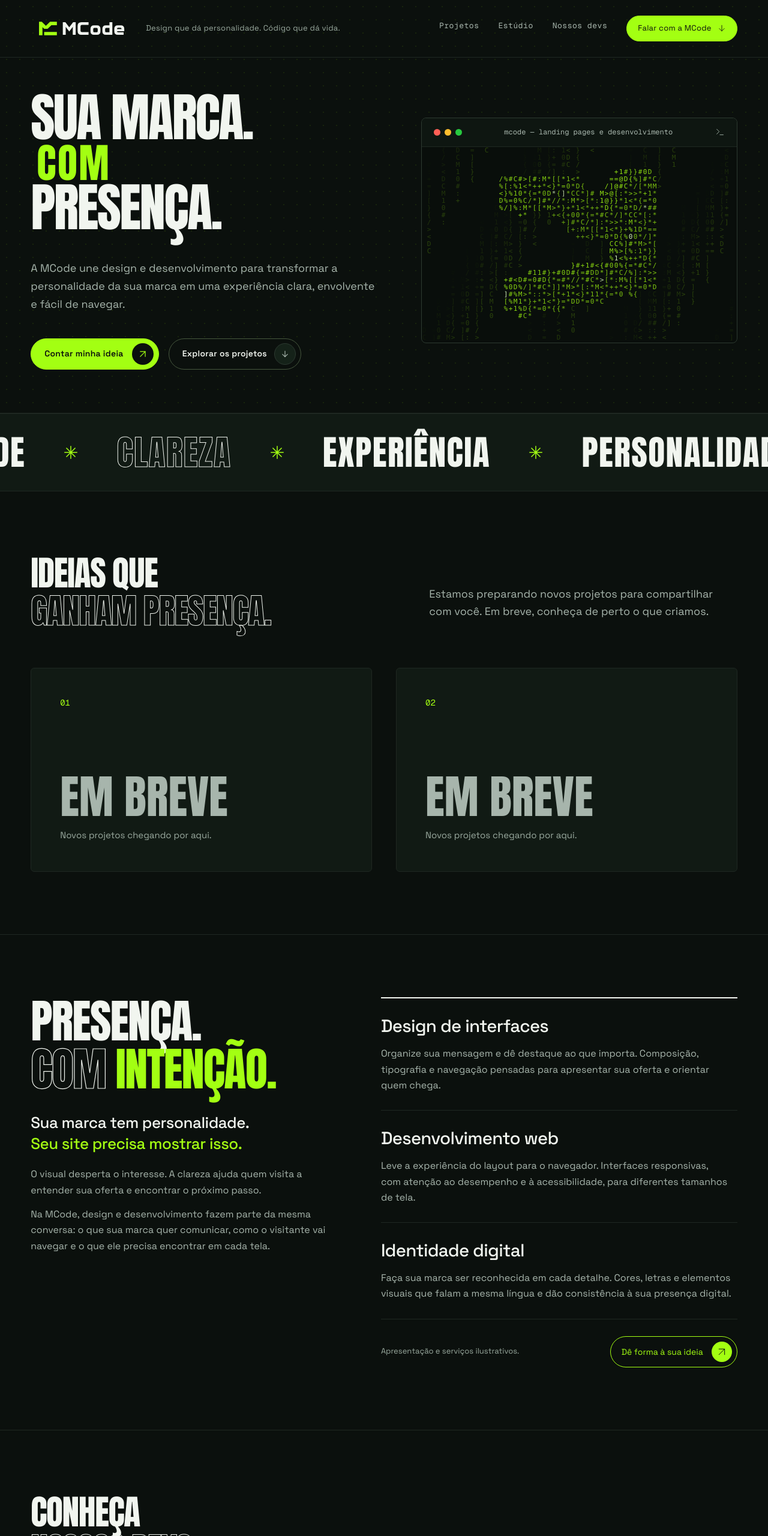
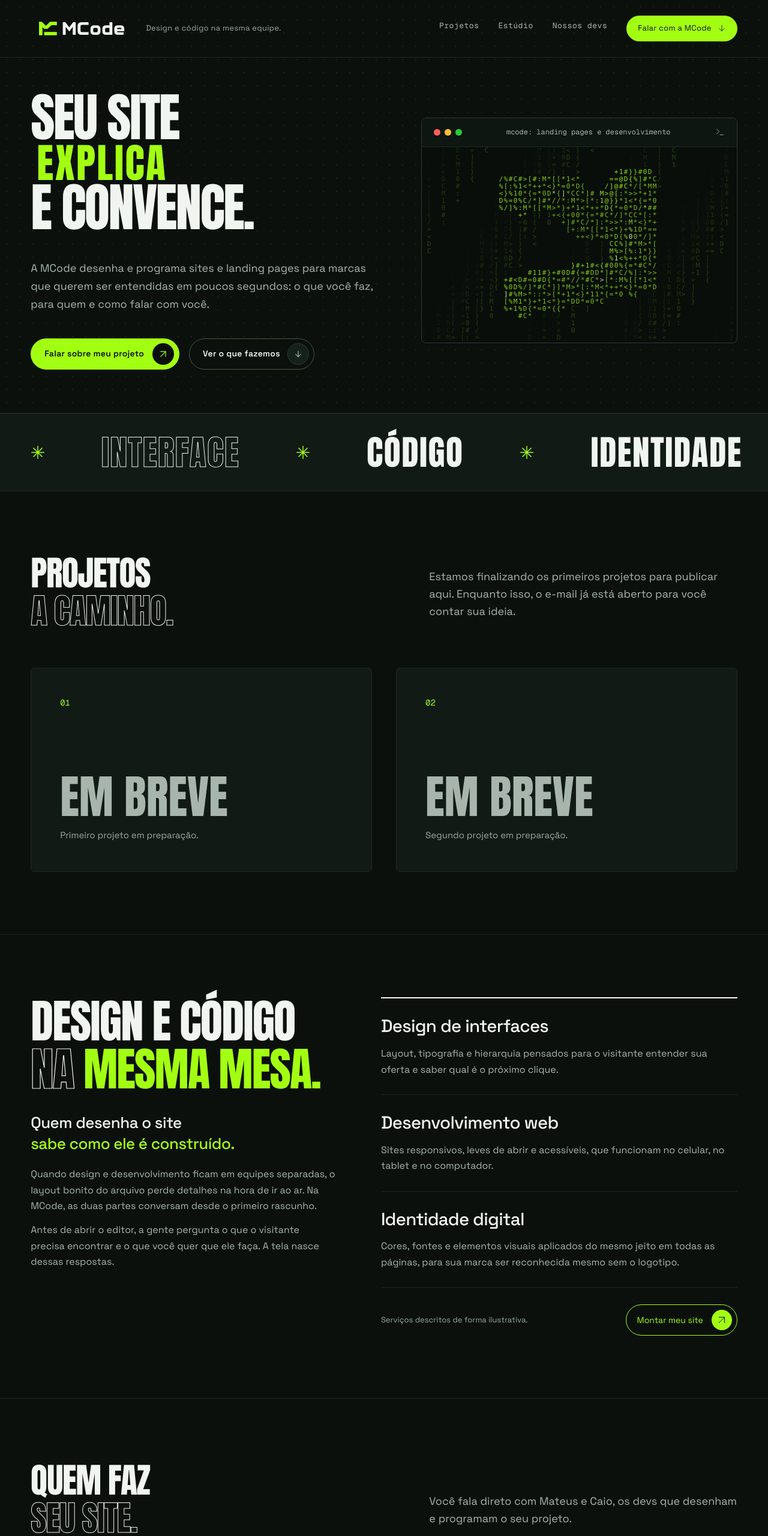
Before and after one commit to caioribi7/mcode-portfolio, a website with bundled scripts: page index.html in a window 1280 px wide. Shown: the top 2560 px of the page at 60% size. Built offline with nearby package versions, Linux system fonts and the light colour scheme.

Commit message:
feat: atualiza textos do site pela copy-mcode

```diff
--- a/index.html
+++ b/index.html
@@ -4,20 +4,20 @@
   <meta charset="utf-8">
   <meta name="viewport" content="width=device-width, initial-scale=1">
   <meta name="theme-color" content="#0B100D">
-  <meta name="description" content="Sua marca tem algo a dizer. A MCode une design e desenvolvimento para dar forma à sua presença digital. Explore os conceitos e fale com a MCode.">
-  <title>MCode — Design e código para sua marca marcar presença.</title>
+  <meta name="description" content="A MCode desenha e programa sites e landing pages para marcas que querem ser entendidas rápido. Conte sua ideia por e-mail.">
+  <title>MCode | Sites e landing pages com design e código na mesma equipe</title>
   <meta property="og:type" content="website">
   <meta property="og:locale" content="pt_BR">
   <meta property="og:site_name" content="MCode">
-  <meta property="og:title" content="MCode — Sua marca. Com presença.">
-  <meta property="og:description" content="Design e desenvolvimento para dar forma à sua presença digital. Conheça a MCode e acompanhe nossos próximos projetos.">
+  <meta property="og:title" content="MCode | Sites e landing pages com design e código na mesma equipe">
+  <meta property="og:description" content="A MCode desenha e programa sites e landing pages para marcas que querem ser entendidas rápido. Conte sua ideia por e-mail.">
   <meta property="og:image" content="assets/social-preview.jpg">
   <meta property="og:image:width" content="1200">
   <meta property="og:image:height" content="630">
   <meta property="og:image:alt" content="MCode: Sua marca. Com presença. Símbolo verde em uma janela de terminal.">
   <meta name="twitter:card" content="summary_large_image">
-  <meta name="twitter:title" content="MCode — Sua marca. Com presença.">
-  <meta name="twitter:description" content="Design e desenvolvimento para dar forma à sua presença digital.">
+  <meta name="twitter:title" content="MCode | Sites e landing pages com design e código na mesma equipe">
+  <meta name="twitter:description" content="A MCode desenha e programa sites e landing pages para marcas que querem ser entendidas rápido. Conte sua ideia por e-mail.">
   <meta name="twitter:image" content="assets/social-preview.jpg">
   <link rel="icon" href="MCode-Identidade-Visual/03-Web/favicon.svg" type="image/svg+xml">
   <link rel="preload" href="assets/fonts/anton.ttf" as="font" type="font/ttf" crossorigin>
@@ -55,7 +55,7 @@
     <a class="brand" href="#inicio" aria-label="MCode — início">
       <img src="MCode-Identidade-Visual/01-Logos-SVG/mcode-horizontal-cor-escuro.svg" width="220" height="66" alt="MCode">
     </a>
-    <p class="masthead-note">Design que dá personalidade. Código que dá vida.</p>
+    <p class="masthead-note">Design e código na mesma equipe.</p>
   </div>
 
   <button class="menu-toggle" aria-controls="nav" aria-expanded="false" type="button">
@@ -81,11 +81,11 @@
     <!-- Monumental Typography with Editorial Accent Word -->
     <div class="hero-heading">
       <h1 id="hero-title">
-        <span class="hero-title-line">SUA MARCA.</span>
+        <span class="hero-title-line">SEU SITE</span>
         <span class="hero-title-line hero-title-accent">
-          <em class="hero-word-accent">COM</em>
+          <em class="hero-word-accent">EXPLICA</em>
         </span>
-        <span class="hero-title-line">PRESENÇA.</span>
+        <span class="hero-title-line">E CONVENCE.</span>
       </h1>
     </div>
 
@@ -93,7 +93,7 @@
     <div class="logo-stage">
       <div class="terminal-bar logo-terminal-bar" aria-hidden="true">
         <div class="terminal-dots"><span class="dot red"></span><span class="dot yellow"></span><span class="dot green"></span></div>
-        <span class="terminal-title">mcode — landing pages e desenvolvimento</span>
+        <span class="terminal-title">mcode: landing pages e desenvolvimento</span>
         <svg><use href="#terminal"/></svg>
       </div>
       <canvas id="logo-canvas" width="560" height="347" role="img" aria-label="Símbolo MCode em caracteres ASCII verdes, com rotação 3D e chuva de código no estilo Matrix">
@@ -105,19 +105,19 @@
 
     <div class="hero-bottom">
       <div class="hero-copy">
-        <p class="hero-sub">A MCode une design e desenvolvimento para transformar a personalidade da sua marca em uma experiência clara, envolvente e fácil de navegar.</p>
+        <p class="hero-sub">A MCode desenha e programa sites e landing pages para marcas que querem ser entendidas em poucos segundos: o que você faz, para quem e como falar com você.</p>
       </div>
 
       <div class="hero-actions">
         <div class="hero-btn-group">
           <a class="solid-button hero-cta" href="#contato">
-            <span class="btn-text">Contar minha ideia</span>
+            <span class="btn-text">Falar sobre meu projeto</span>
             <span class="btn-arrow-bubble" aria-hidden="true">
               <svg><use href="#arrow"/></svg>
             </span>
           </a>
           <a class="secondary-button projects-button" href="#trabalhos">
-            <span class="btn-text">Explorar os projetos</span>
+            <span class="btn-text">Ver o que fazemos</span>
             <span class="btn-arrow-bubble" aria-hidden="true">
               <svg><use href="#arrow-down"/></svg>
             </span>
@@ -129,17 +129,17 @@
   </section>
 
   <!-- Ticker Ribbon (from copy.md) -->
-  <div class="ticker" role="img" aria-label="Princípios: Personalidade, Clareza e Experiência">
+  <div class="ticker" role="img" aria-label="Identidade, Interface e Código">
     <div class="ticker-track">
       <div class="ticker-group" aria-hidden="true">
-        <span class="ticker-item">PERSONALIDADE</span><svg class="ticker-bullet"><use href="#asterisk"/></svg>
-        <span class="ticker-item ticker-outline">CLAREZA</span><svg class="ticker-bullet"><use href="#asterisk"/></svg>
-        <span class="ticker-item">EXPERIÊNCIA</span><svg class="ticker-bullet"><use href="#asterisk"/></svg>
+        <span class="ticker-item">IDENTIDADE</span><svg class="ticker-bullet"><use href="#asterisk"/></svg>
+        <span class="ticker-item ticker-outline">INTERFACE</span><svg class="ticker-bullet"><use href="#asterisk"/></svg>
+        <span class="ticker-item">CÓDIGO</span><svg class="ticker-bullet"><use href="#asterisk"/></svg>
       </div>
       <div class="ticker-group" aria-hidden="true">
-        <span class="ticker-item">PERSONALIDADE</span><svg class="ticker-bullet"><use href="#asterisk"/></svg>
-        <span class="ticker-item ticker-outline">CLAREZA</span><svg class="ticker-bullet"><use href="#asterisk"/></svg>
-        <span class="ticker-item">EXPERIÊNCIA</span><svg class="ticker-bullet"><use href="#asterisk"/></svg>
+        <span class="ticker-item">IDENTIDADE</span><svg class="ticker-bullet"><use href="#asterisk"/></svg>
+        <span class="ticker-item ticker-outline">INTERFACE</span><svg class="ticker-bullet"><use href="#asterisk"/></svg>
+        <span class="ticker-item">CÓDIGO</span><svg class="ticker-bullet"><use href="#asterisk"/></svg>
       </div>
     </div>
   </div>
@@ -148,10 +148,10 @@
 
     <div class="section-heading">
       <div class="heading-col">
-        <h2 id="work-title">IDEIAS QUE<br><span class="outlined">GANHAM PRESENÇA.</span></h2>
+        <h2 id="work-title">PROJETOS<br><span class="outlined">A CAMINHO.</span></h2>
       </div>
       <div class="heading-desc">
-        <p>Estamos preparando novos projetos para compartilhar com você. Em breve, conheça de perto o que criamos.</p>
+        <p>Estamos finalizando os primeiros projetos para publicar aqui. Enquanto isso, o e-mail já está aberto para você contar sua ideia.</p>
       </div>
     </div>
 
@@ -159,12 +159,12 @@
       <article class="project-card project-coming-soon" aria-label="Projeto 01 em breve">
         <span class="project-slot-number" aria-hidden="true">01</span>
         <h3>EM BREVE</h3>
-        <p>Novos projetos chegando por aqui.</p>
+        <p>Primeiro projeto em preparação.</p>
       </article>
       <article class="project-card project-coming-soon" aria-label="Projeto 02 em breve">
         <span class="project-slot-number" aria-hidden="true">02</span>
         <h3>EM BREVE</h3>
-        <p>Novos projetos chegando por aqui.</p>
+        <p>Segundo projeto em preparação.</p>
       </article>
     </div>
   </section>
@@ -176,9 +176,9 @@
       <div class="studio-brand-col">
         <div class="studio-heading">
           <h2 id="studio-title">
-            <span class="title-block">PRESENÇA.</span>
+            <span class="title-block">DESIGN E CÓDIGO</span>
             <span class="title-block title-accent">
-              <span class="outlined">COM</span> <span class="neon-word">INTENÇÃO</span><span class="neon-dot">.</span>
+              <span class="outlined">NA</span> <span class="neon-word">MESMA MESA</span><span class="neon-dot">.</span>
             </span>
           </h2>
         </div>
@@ -186,13 +186,13 @@
         <div class="studio-manifesto-card">
 
           <h3 class="manifesto-lead">
-            Sua marca tem personalidade.<br>
-            <span>Seu site precisa mostrar isso.</span>
+            Quem desenha o site<br>
+            <span>sabe como ele é construído.</span>
           </h3>
 
           <div class="manifesto-body">
-            <p>O visual desperta o interesse. A clareza ajuda quem visita a entender sua oferta e encontrar o próximo passo.</p>
-            <p>Na MCode, design e desenvolvimento fazem parte da mesma conversa: o que sua marca quer comunicar, como o visitante vai navegar e o que ele precisa encontrar em cada tela.</p>
+            <p>Quando design e desenvolvimento ficam em equipes separadas, o layout bonito do arquivo perde detalhes na hora de ir ao ar. Na MCode, as duas partes conversam desde o primeiro rascunho.</p>
+            <p>Antes de abrir o editor, a gente pergunta o que o visitante precisa encontrar e o que você quer que ele faça. A tela nasce dessas respostas.</p>
           </div>
 
         </div>
@@ -206,7 +206,7 @@
           <article class="service-module">
             <div class="service-module-body">
               <h3 class="service-name">Design de interfaces</h3>
-              <p class="service-desc">Organize sua mensagem e dê destaque ao que importa. Composição, tipografia e navegação pensadas para apresentar sua oferta e orientar quem chega.</p>
+              <p class="service-desc">Layout, tipografia e hierarquia pensados para o visitante entender sua oferta e saber qual é o próximo clique.</p>
             </div>
 
           </article>
@@ -215,7 +215,7 @@
           <article class="service-module">
             <div class="service-module-body">
               <h3 class="service-name">Desenvolvimento web</h3>
-              <p class="service-desc">Leve a experiência do layout para o navegador. Interfaces responsivas, com atenção ao desempenho e à acessibilidade, para diferentes tamanhos de tela.</p>
+              <p class="service-desc">Sites responsivos, leves de abrir e acessíveis, que funcionam no celular, no tablet e no computador.</p>
             </div>
 
           </article>
@@ -224,7 +224,7 @@
           <article class="service-module">
             <div class="service-module-body">
               <h3 class="service-name">Identidade digital</h3>
-              <p class="service-desc">Faça sua marca ser reconhecida em cada detalhe. Cores, letras e elementos visuais que falam a mesma língua e dão consistência à sua presença digital.</p>
+              <p class="service-desc">Cores, fontes e elementos visuais aplicados do mesmo jeito em todas as páginas, para sua marca ser reconhecida mesmo sem o logotipo.</p>
             </div>
 
           </article>
@@ -232,9 +232,9 @@
         </div>
 
         <div class="studio-action-strip">
-          <span class="studio-disclaimer">Apresentação e serviços ilustrativos.</span>
+          <span class="studio-disclaimer">Serviços descritos de forma ilustrativa.</span>
           <a class="studio-cta-btn" href="#contato">
-            <span class="cta-btn-text">Dê forma à sua ideia</span>
+            <span class="cta-btn-text">Montar meu site</span>
             <span class="cta-btn-arrow" aria-hidden="true">
               <svg><use href="#arrow"/></svg>
             </span>
@@ -246,8 +246,8 @@
 
   <section class="devs section-shell" id="devs" aria-labelledby="devs-title">
     <div class="section-heading">
-      <h2 id="devs-title">CONHEÇA<br><span class="outlined">NOSSOS DEVS.</span></h2>
-      <div class="heading-desc"><p>As pessoas por trás da MCode.</p></div>
+      <h2 id="devs-title">QUEM FAZ<br><span class="outlined">SEU SITE.</span></h2>
+      <div class="heading-desc"><p>Você fala direto com Mateus e Caio, os devs que desenham e programam o seu projeto.</p></div>
     </div>
     <div class="devs-grid">
       <article class="dev-profile" aria-labelledby="dev-mateus">
@@ -277,8 +277,8 @@
         <h2 id="contact-title">VAMOS<br><span class="outlined">CONVERSAR.</span></h2>
       </div>
       <div class="contact-intro">
-        <p>Tem uma ideia em mente? Conte o que você quer criar.</p>
-        <p class="contact-support">Escreva por e-mail. Os contatos de WhatsApp e Instagram chegam em breve.</p>
+        <p>Conte o que você precisa: o tipo de site, para quem ele é e o prazo que você tem em mente.</p>
+        <p class="contact-support">O e-mail é o canal aberto agora. WhatsApp e Instagram entram em breve.</p>
       </div>
     </div>
     <ul class="contact-channels" aria-label="Canais de contato">
@@ -293,7 +293,7 @@
         <!-- Ativar com o número real: usar um link https://wa.me/ com DDI e DDD. -->
         <div class="contact-option is-pending" data-channel="whatsapp">
           <svg class="contact-channel-icon" viewBox="0 0 24 24" aria-hidden="true"><path d="M21 11.5a9 9 0 0 1-13.5 7.8L3 21l1.7-4.5A9 9 0 1 1 21 11.5Z"/><path d="M8 7c0 4 3 7 7 7l1-2-3-1-1 1a7 7 0 0 1-3-3l1-1-1-2Z"/></svg>
-          <span class="contact-option-copy"><span class="contact-option-name">WhatsApp</span><span class="contact-option-detail">Uma conversa mais direta.</span></span>
+          <span class="contact-option-copy"><span class="contact-option-name">WhatsApp</span><span class="contact-option-detail">Conversa direta, em breve.</span></span>
           <span class="contact-channel-status">Em breve</span>
         </div>
       </li>
@@ -301,7 +301,7 @@
         <!-- Ativar quando o perfil oficial do Instagram estiver definido. -->
         <div class="contact-option is-pending" data-channel="instagram">
           <svg class="contact-channel-icon" viewBox="0 0 24 24" aria-hidden="true"><rect x="3" y="3" width="18" height="18" rx="5"/><circle cx="12" cy="12" r="4"/><circle cx="17.5" cy="6.5" r=".7" fill="currentColor" stroke="none"/></svg>
-          <span class="contact-option-copy"><span class="contact-option-name">Instagram</span><span class="contact-option-detail">Acompanhe a MCode de perto.</span></span>
+          <span class="contact-option-copy"><span class="contact-option-name">Instagram</span><span class="contact-option-detail">Acompanhe a MCode, em breve.</span></span>
           <span class="contact-channel-status">Em breve</span>
         </div>
       </li>
@@ -318,8 +318,8 @@
     </a>
 
     <div class="footer-signature">
-      <p class="footer-claim">SUA MARCA EM CADA DETALHE.</p>
-      <p class="footer-subclaim">Design que dá personalidade. Código que dá vida.</p>
+      <p class="footer-claim">SEU SITE, DO LAYOUT AO CÓDIGO.</p>
+      <p class="footer-subclaim">Design e código na mesma equipe.</p>
     </div>
 
     <div class="footer-nav">
```
Also changed, not shown: copy-mcode.md (added, +112 -0 lines).
